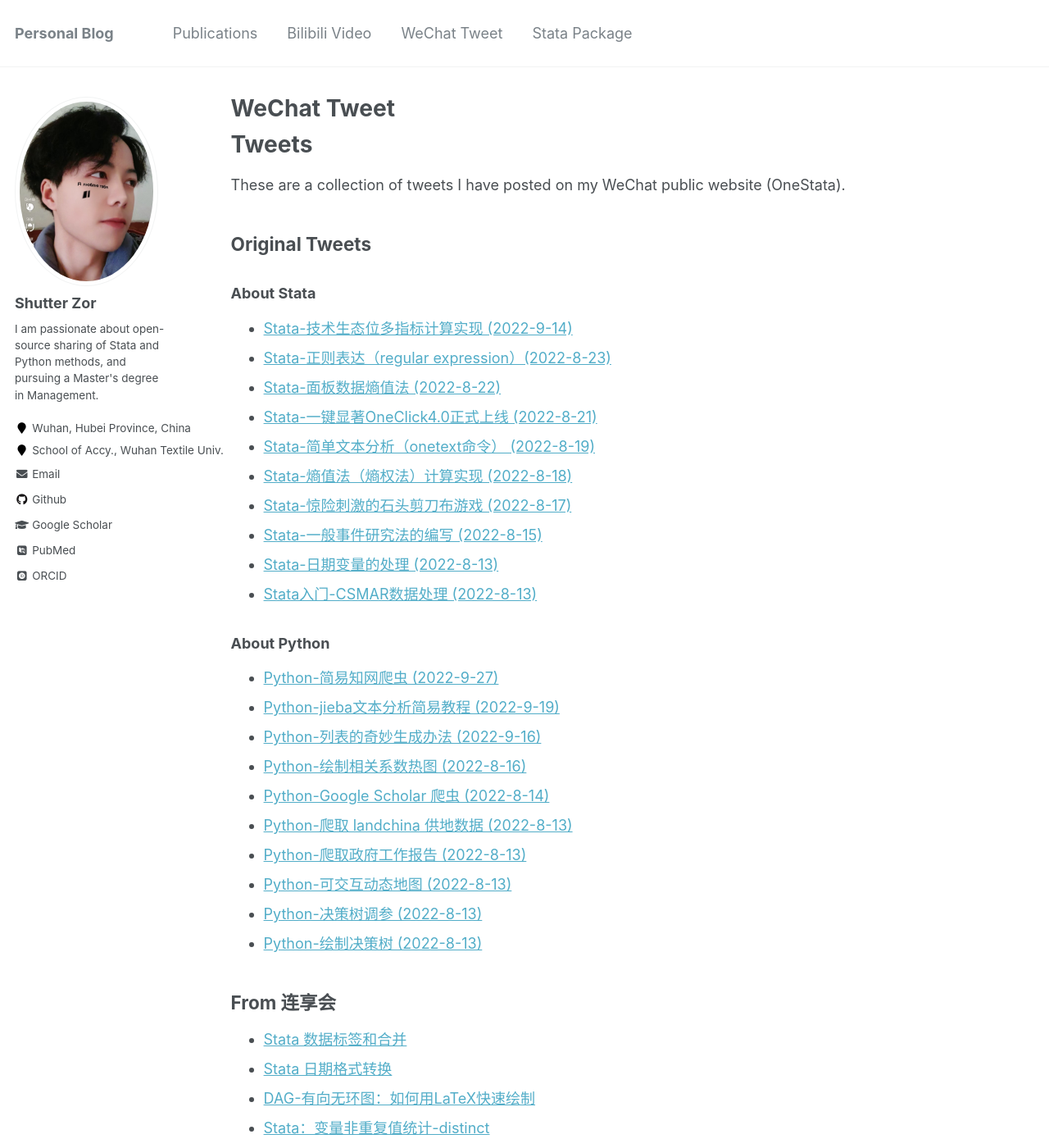
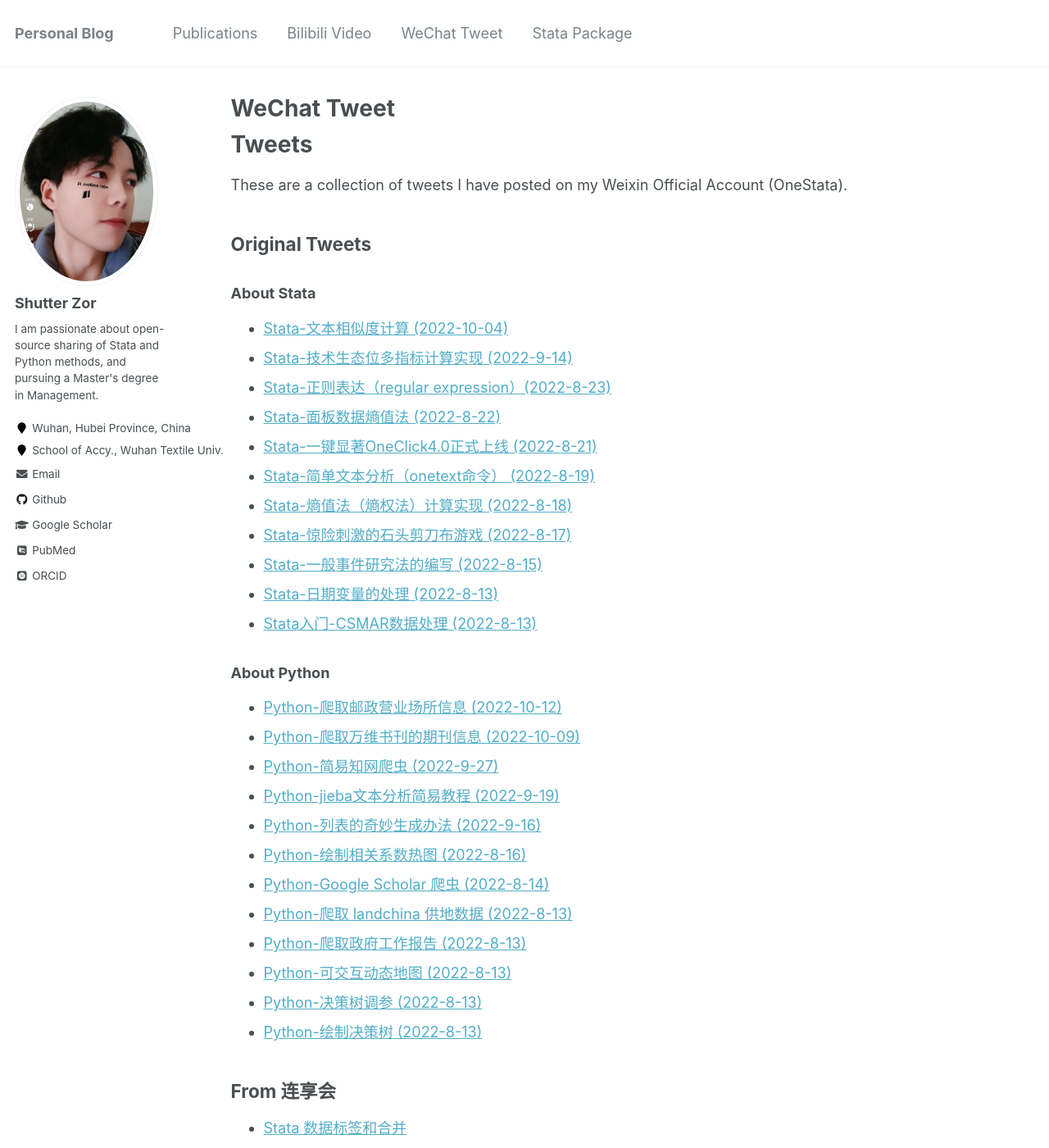
Before and after one commit to ShutterZor/ShutterZor.github.io, a Jekyll site: the page built from _pages/wechat.md, in a window 1280 px wide and 1400 px high. Shown: the whole window at 82% size. Built offline with Jekyll 4.4.1, drawn with Linux system fonts in a browser that asks for light colours; some web fonts are replaced.

Commit message:
update wechat file

```diff
--- a/_pages/wechat.md
+++ b/_pages/wechat.md
@@ -7,12 +7,13 @@ author_profile: true
 
 # Tweets
 
-These are a collection of tweets I have posted on my WeChat public website (OneStata).
+These are a collection of tweets I have posted on my Weixin Official Account (OneStata).
 
 ## Original Tweets
 
 ### About Stata
 
+- [Stata-文本相似度计算 (2022-10-04)](https://mp.weixin.qq.com/s?__biz=MzU0MjQ0ODEyMg==&mid=2247484025&idx=1&sn=2c4b6a9dbe874f43311e70cadcb3e974&chksm=fb1bc2eccc6c4bfae2384e10ad998853475ea36e43e83c6e7215110ad20ecb3ec3372b3b7e81#rd)
 - [Stata-技术生态位多指标计算实现 (2022-9-14)](https://mp.weixin.qq.com/s?__biz=MzU0MjQ0ODEyMg==&mid=2247483982&idx=1&sn=411932a11c246f74fca825ee246493f8&chksm=fb1bc2dbcc6c4bcd8574862a4b5c36b4e0e0fa171c59d62278c4956541f7535a715e2fe3d659#rd)
 - [Stata-正则表达（regular expression）(2022-8-23)](https://mp.weixin.qq.com/s?__biz=MzU0MjQ0ODEyMg==&mid=2247483963&idx=1&sn=0214d4fd5de68e93a258b74701e66096&chksm=fb1bc2aecc6c4bb85ba1e4e6037e7df55b814e4f0141c5ec019a1f497bd7ca9c65f220517cf5#rd)
 - [Stata-面板数据熵值法 (2022-8-22)](https://mp.weixin.qq.com/s?__biz=MzU0MjQ0ODEyMg==&mid=2247483962&idx=1&sn=8f686bc5d2adfa2f5ba4c98643bfb191&chksm=fb1bc2afcc6c4bb93aceb36f605721d0319fc24e1620543994e2595be8c42dd175c7bff67fe2#rd)
@@ -26,6 +27,8 @@ These are a collection of tweets I have posted on my WeChat public website (OneS
 
 ### About Python
 
+- [Python-爬取邮政营业场所信息 (2022-10-12)](https://mp.weixin.qq.com/s?__biz=MzU0MjQ0ODEyMg==&mid=2247484046&idx=1&sn=3156bdc13fd3a7918628bb5eefccc12e&chksm=fb1bc21bcc6c4b0d18605a1a663de5314896324df070b9b5e784de15c4f2ec87f3364228a03e&token=1818767329&lang=zh_CN#rd)
+- [Python-爬取万维书刊的期刊信息 (2022-10-09)](https://mp.weixin.qq.com/s?__biz=MzU0MjQ0ODEyMg==&mid=2247484036&idx=1&sn=00b80d80200851a45ff36b491ed09cb5&chksm=fb1bc211cc6c4b076937231314ea8248a4091f4302a9c3dc7d06dc93b9b5a51e113096954e06#rd)
 - [Python-简易知网爬虫 (2022-9-27)](https://mp.weixin.qq.com/s?__biz=MzU0MjQ0ODEyMg==&mid=2247484013&idx=1&sn=bfbeb75faa1cad8f1baa3f46bcb44be8&chksm=fb1bc2f8cc6c4beef6e5f59e3dc2116aeeb775aee6175aa11354ef7990d66c7a791110e70666&token=743160848&lang=zh_CN#rd)
 - [Python-jieba文本分析简易教程 (2022-9-19)](https://mp.weixin.qq.com/s?__biz=MzU0MjQ0ODEyMg==&mid=2247484002&idx=1&sn=9abf02260ca1f7cd333312a9cdae1ca5&chksm=fb1bc2f7cc6c4be1cbb75158f84183a93129ff0856a1579c24c72b7e448b447e91723ee994ab&token=743160848&lang=zh_CN#rd)
 - [Python-列表的奇妙生成办法 (2022-9-16)](https://mp.weixin.qq.com/s?__biz=MzU0MjQ0ODEyMg==&mid=2247483992&idx=1&sn=5dee5ff56d46e8a2ce678a80160e98f9&chksm=fb1bc2cdcc6c4bdb973f3906c03b1164d56b54549c17af5419fca0fe0658a5ad2dcc560bf07a&token=743160848&lang=zh_CN#rd)
```
